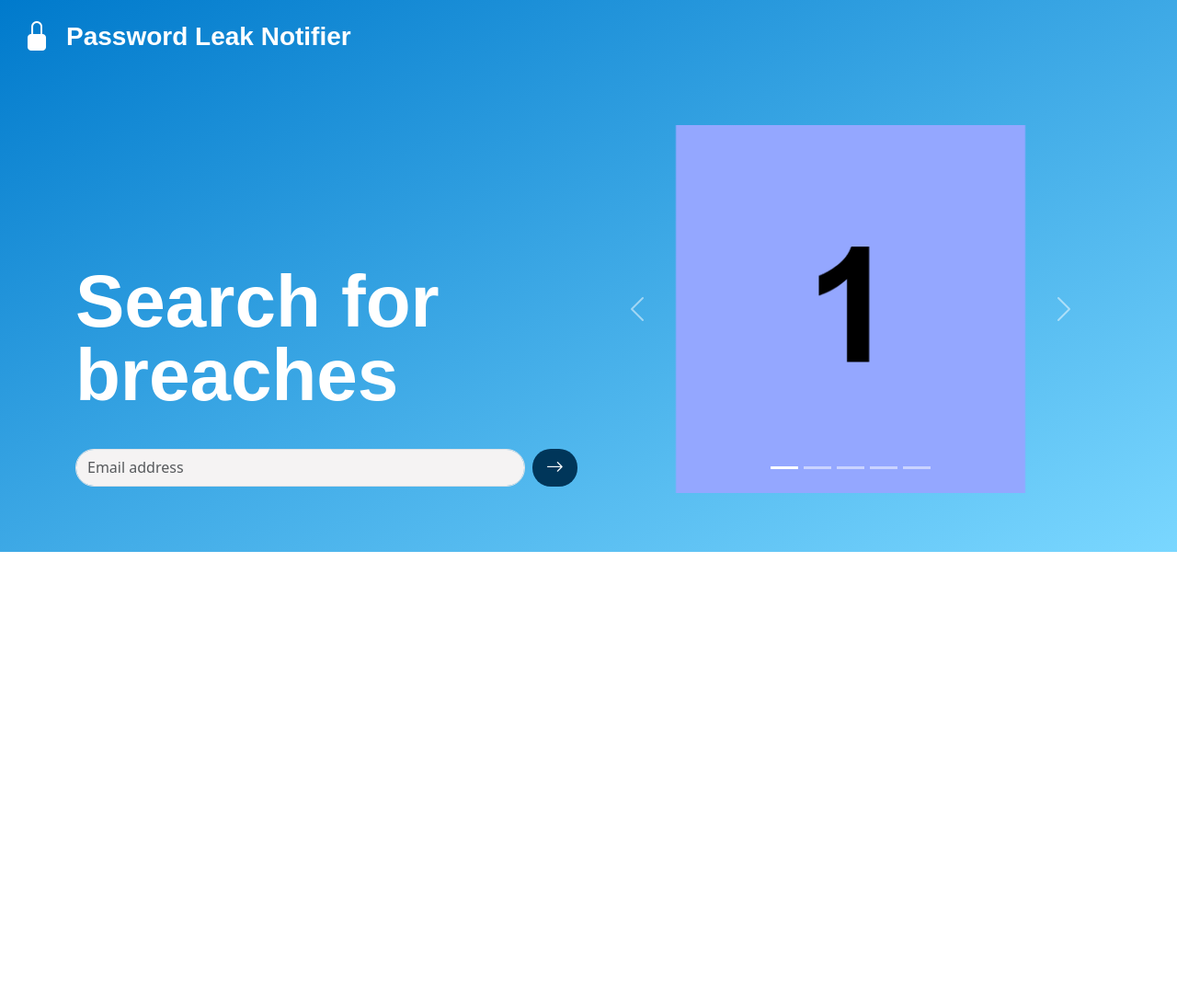
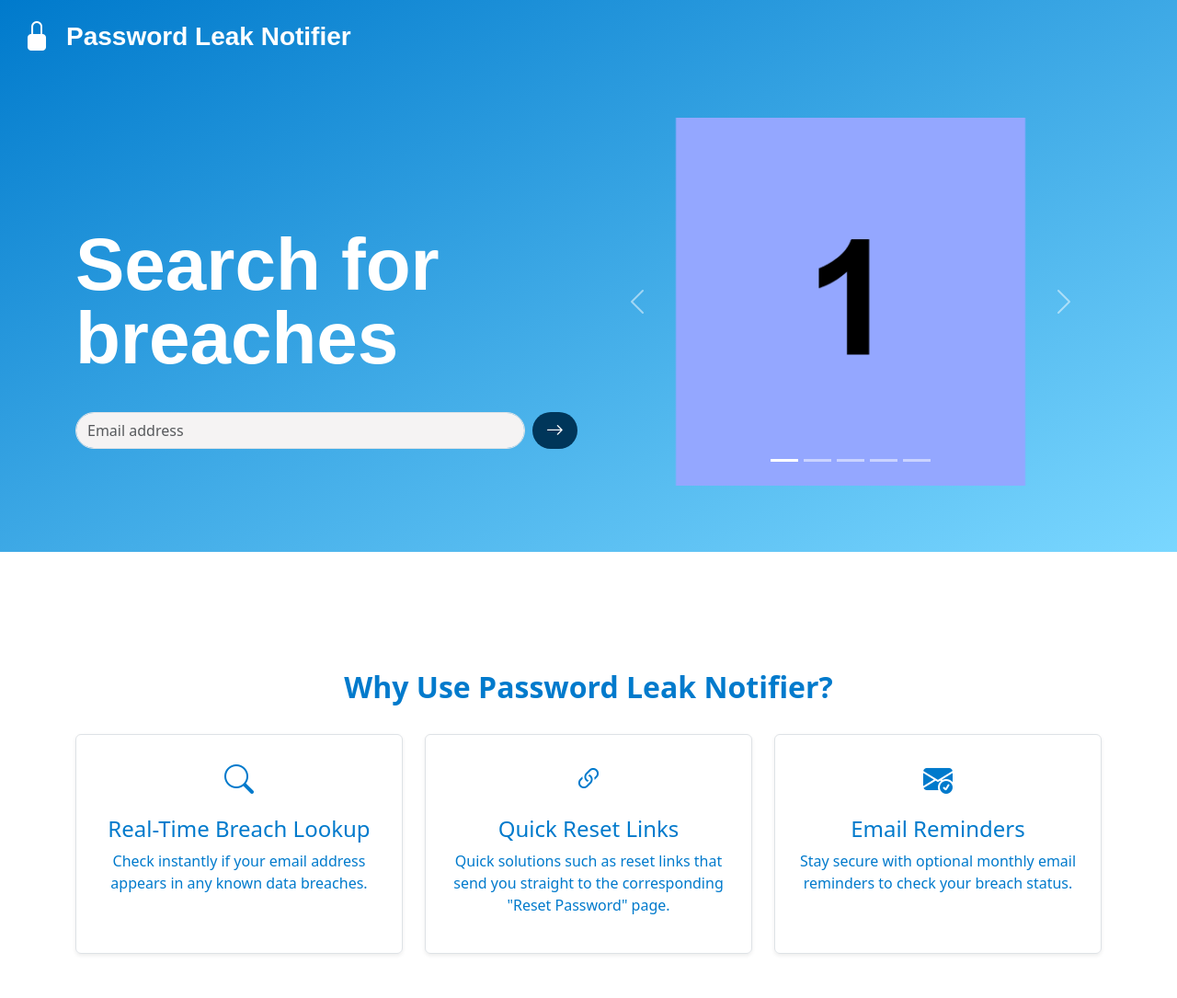
Before and after one commit to WSU-4110/PasswordLeakNotifier, a Flask app: page / in a window 1280 px wide. Shown: the whole page at 92% size. Before the commit the page ends 600 px from the top, so only its background shows below. Run offline with Flask 3, Linux system fonts and the light colour scheme.

Commit message:
Added features div to explain web application's features

```diff
--- a/static/styles.css
+++ b/static/styles.css
@@ -28,7 +28,7 @@ header {
     color: white;
     font-size: 5rem;
     line-height: 1.0;
-    margin-top: 10rem;
+    margin-top: 6rem;
 }
 
 #emailInput {
@@ -39,7 +39,12 @@ header {
 
 /* Slideshow */
 
+/*Features div*/
 
+#features {
+    color: #007ACC;
+    margin-top: 5rem;
+}
 
 /* Results div */
 
--- a/templates/index.html
+++ b/templates/index.html
@@ -95,6 +95,42 @@
         </div>
     </div>
 
+    <div id="features" class="container py-5">
+        <div class="row text-center mb-4">
+            <h2 class="fw-bold">Why Use Password Leak Notifier?</h2>
+        </div>
+
+        <div class="row g-4 text-center">
+            <!-- Feature 1 -->
+            <div class="col-md-4">
+                <div class="p-4 border rounded shadow-sm h-100">
+                    <i class="bi bi-search" style="font-size: 2rem;"></i>
+                    <h4 class="mt-3">Real-Time Breach Lookup</h4>
+                    <p>Check instantly if your email address appears in any known data breaches.</p>
+                </div>
+            </div>
+
+            <!-- Feature 2 -->
+            <div class="col-md-4">
+                <div class="p-4 border rounded shadow-sm h-100">
+                    <i class="bi bi-link-45deg" style="font-size: 2rem;"></i>
+                    <h4 class="mt-3">Quick Reset Links</h4>
+                    <p>Quick solutions such as reset links that send you straight to the corresponding "Reset Password" page.</p>
+                </div>
+            </div>
+
+            <!-- Feature 3 -->
+            <div class="col-md-4">
+                <div class="p-4 border rounded shadow-sm h-100">
+                    <i class="bi bi-envelope-check-fill" style="font-size: 2rem;"></i>
+                    <h4 class="mt-3">Email Reminders</h4>
+                    <p>Stay secure with optional monthly email reminders to check your breach status.</p>
+                </div>
+            </div>
+        </div>
+    </div>
+
+
     <!-- d-none divs will remain hidden until needed. script.js will remove the d-none class when a valid email is submitted. -->
     <div id="results" class="d-none text-center fw-bold">
     </div>
```
